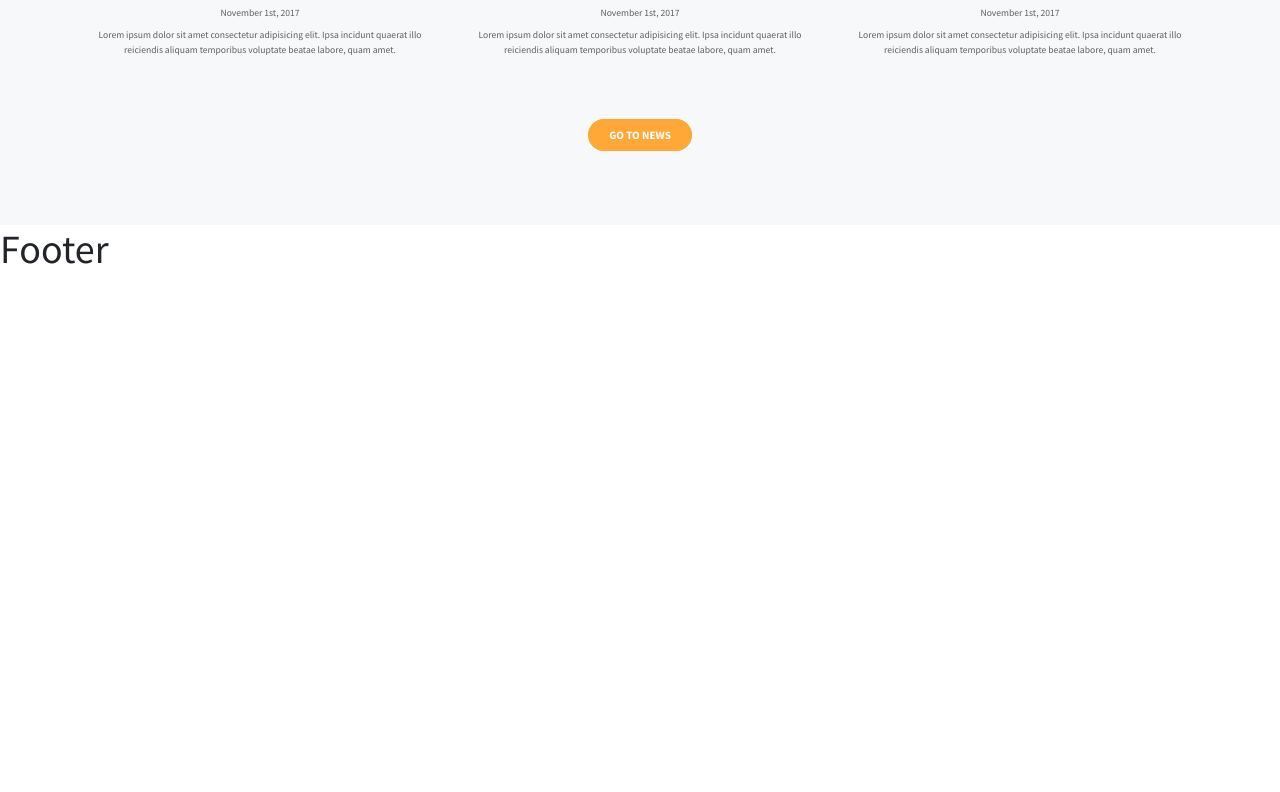
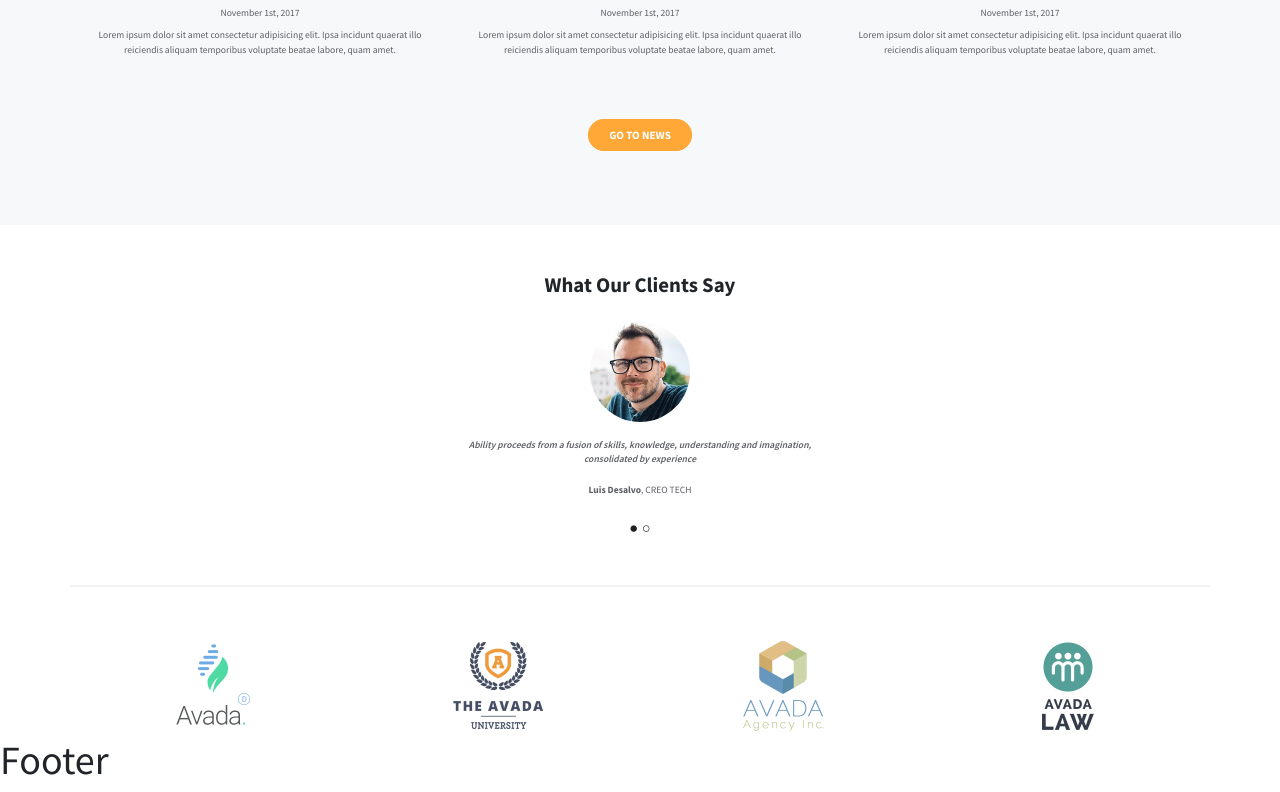
Before and after one commit to Devfrank94/proj-html-vuejs, a Vue app: page / in a window 1280 px wide. Shown: the part 3749-4541 px from the top of the page. Before the commit the page ends 4030 px from the top, so only its background shows below. Built offline with nearby package versions, Linux system fonts and the light colour scheme.

Commit message:
completed section 6

```diff
--- a/src/components/Main.vue
+++ b/src/components/Main.vue
@@ -290,18 +290,37 @@ export default {
 
 <!-- *****2.6 - Section 6 What Our Clients Say***** -->
 
+<section class="Sect6">
+    <div class="container">
+      <div class="title-cont d-flex flex-dir-col al-item-cent pb-5">
+        <h3 class="mt-5 mb-4">what our clients say</h3>
+        <img src="/img/testimonials-2.jpg" alt="">
+        <p class="my-3">Ability proceeds from a fusion of skills, knowledge, understanding and imagination,<br>consolidated by experience</p>
+        <p><strong>Luis Desalvo</strong>, CREO TECH</p>
+        <div>
+          <i class="fa-solid fa-circle" style="color: #202020;"></i>
+          <i class="fa-regular fa-circle" style="color: #202020;"></i>
+        </div>
 
+      </div>
 
-
-
-
-
-
-
-
-
-
-
+        <!-- ****BRANDS**** -->
+      <div class="brands row row-cols-4 pt-5">
+        <div class="col">
+              <img src="/img/clients_partner_5-200x202.png" alt="">
+        </div>
+        <div class="col">
+              <img src="/img/clients_partner_6-200x202.png" alt="">
+        </div>
+        <div class="col">
+              <img src="/img/clients_partner_1-200x202.png" alt="">
+        </div>
+        <div class="col">
+              <img src="/img/clients_partner_2-200x202.png" alt="">
+        </div>
+      </div>
+    </div>
+  </section>
 <!-- *****/2.6 - Section 6 What Our Clients Say***** -->
 
 
@@ -532,16 +551,45 @@ export default {
 
 // *****2.6 - Section 6 What Our Clients Say*****
 
+.Sect6{
+
+  .brands{
+
+    border-top: 2px solid #eaeaea9b;
+
+    img{
+      width: 100px;
+    }
+
+  }
+
+  .title-cont{
+
+    .fa-circle{
+      font-size: .4rem;
+      margin: 3px;
+      cursor: pointer;
+    }
+
+    img{
+      border-radius: 50%;
+      width: 100px;
+    }
+
+    p:first-of-type{
+    font-size: .6rem;
+    font-weight: 600;
+    font-style: italic;
+    }
+
+    p{
+      font-size: .6rem;
+    }
+
+  }
 
 
-
-
-
-
-
-
-
-
+}
 
 // *****/2.6 - Section 6 What Our Clients Say*****
 
```
